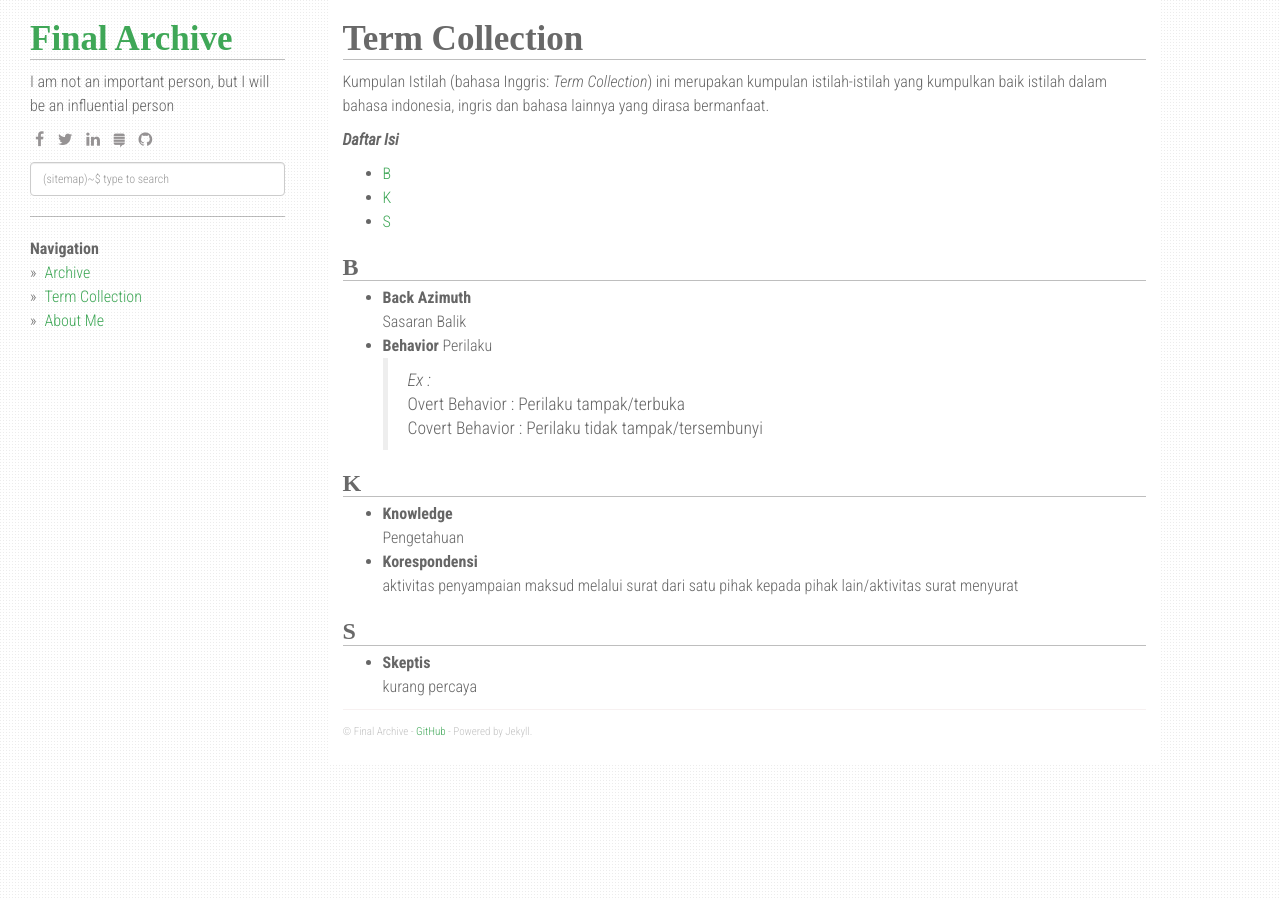
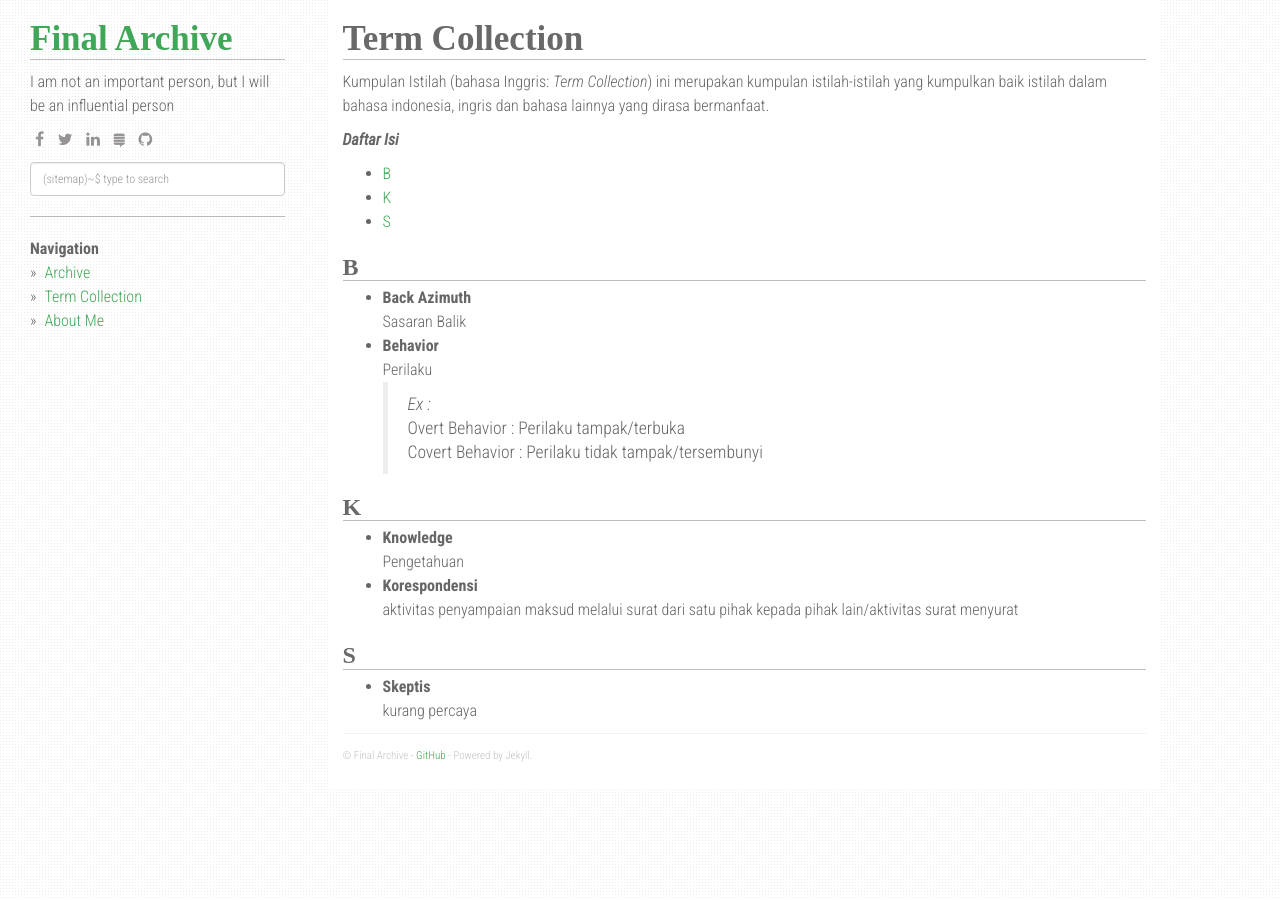
Before and after one commit to finalarchive/finalarchive.github.io, a Jekyll site: the page built from term.md, in a window 1280 px wide. Built offline with Jekyll 4.4.1, drawn with Linux system fonts in a browser that asks for light colours; nearby versions of some CDN libraries.

Commit message:
20201015

```diff
--- a/term.md
+++ b/term.md
@@ -15,8 +15,8 @@ Kumpulan Istilah (bahasa Inggris: *Term Collection*) ini merupakan kumpulan isti
 ### B
 * **Back Azimuth**<br>
   Sasaran Balik
-* **Behavior**
-  Perilaku<br>
+* **Behavior**<br>
+  Perilaku
   >*Ex :*<br>
   >Overt Behavior : Perilaku tampak/terbuka<br>
   >Covert Behavior : Perilaku tidak tampak/tersembunyi
```
